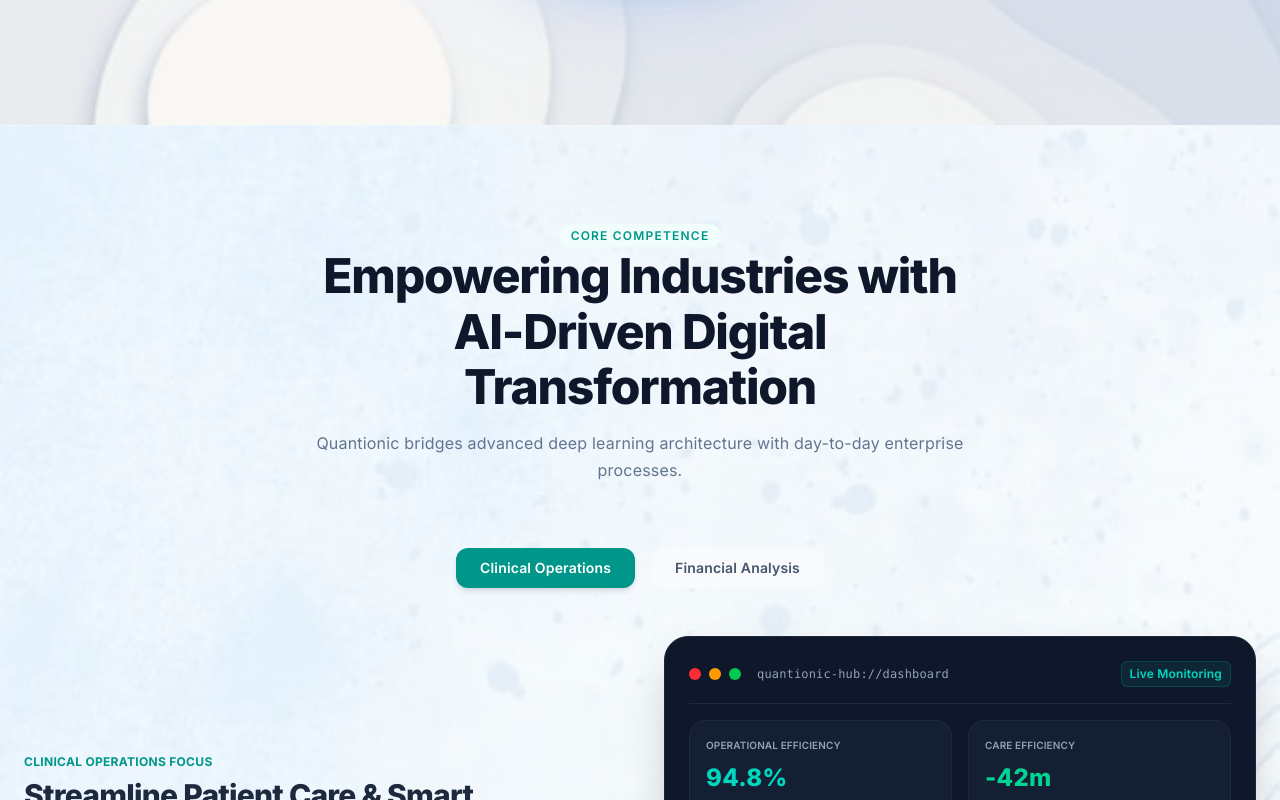
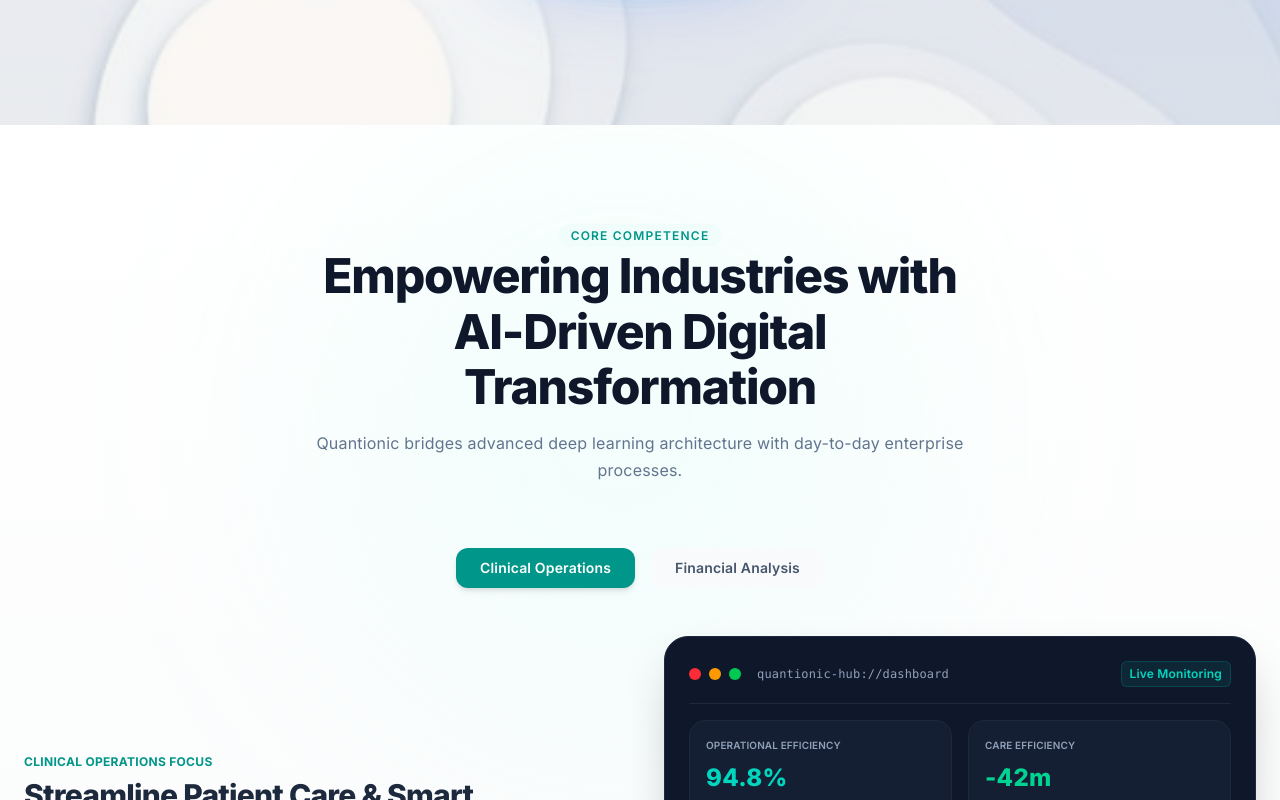
Before and after one commit to mikeyadav10042006-afk/quant-web-, a React (Vite) app: page / in a window 1280 px wide. Shown: the part 2960-3760 px from the top of the page. Built offline with nearby package versions, Linux system fonts and the light colour scheme; no server answers.

Commit message:
Replace background image with premium CSS gradient + ambient glow orbs

```diff
--- a/src/App.jsx
+++ b/src/App.jsx
@@ -73,12 +73,11 @@
         <LogoMarquee />
         <Stats />
         <Services />
-        <div className="relative overflow-hidden" style={{ backgroundAttachment: 'fixed', backgroundSize: 'cover', backgroundPosition: 'center' }}>
-          <div
-            className="absolute inset-0"
-            style={{ backgroundImage: "url('/section-bg.jpg')", backgroundAttachment: 'fixed', backgroundSize: 'cover', backgroundPosition: 'center' }}
-          />
-          <div className="absolute inset-0 bg-white/70" />
+        <div className="relative overflow-hidden">
+          <div className="absolute inset-0 bg-gradient-to-b from-white via-slate-50/50 to-white" />
+          <div className="absolute top-0 left-1/4 w-[600px] h-[600px] bg-teal-200/10 rounded-full blur-[120px] pointer-events-none" />
+          <div className="absolute top-1/3 right-1/4 w-[500px] h-[500px] bg-emerald-200/8 rounded-full blur-[100px] pointer-events-none" />
+          <div className="absolute bottom-0 left-1/3 w-[550px] h-[550px] bg-blue-200/6 rounded-full blur-[110px] pointer-events-none" />
           <Features />
           <Values />
           <Projects />
```
Also changed, not shown: public/section-bg.jpg (deleted).
